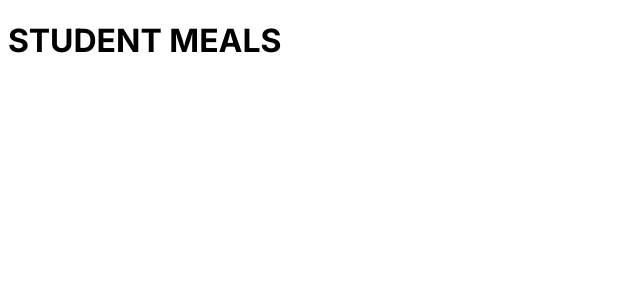
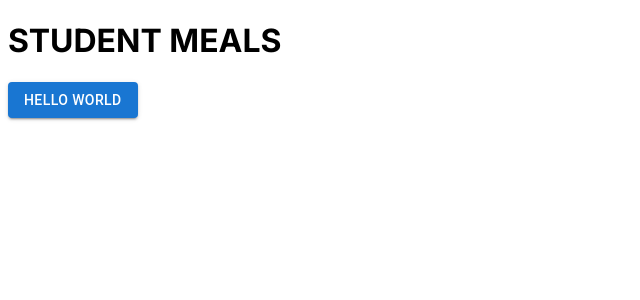
Before and after one commit to tomikurko/student-meals-app, a Next.js app in the folder frontend/: page / in a window 1280 px wide. Shown: the top 300 px of the page, without its empty margins (0-640 px from the left). Built offline with nearby package versions, Linux system fonts and the light colour scheme.

Commit message:
integrated material ui and axios with frontend

```diff
--- a/frontend/package.json
+++ b/frontend/package.json
@@ -9,10 +9,16 @@
     "lint": "next lint"
   },
   "dependencies": {
+    "@emotion/react": "^11.11.1",
+    "@emotion/styled": "^11.11.0",
+    "@fontsource/roboto": "^5.0.8",
+    "@mui/icons-material": "^5.14.12",
+    "@mui/material": "^5.14.12",
     "@types/node": "20.6.0",
     "@types/react": "18.2.21",
     "@types/react-dom": "18.2.7",
     "autoprefixer": "10.4.15",
+    "axios": "^1.5.1",
     "eslint": "8.49.0",
     "eslint-config-next": "13.4.19",
     "next": "13.4.19",
--- a/frontend/src/app/page.tsx
+++ b/frontend/src/app/page.tsx
@@ -1,3 +1,10 @@
+import Button from '@mui/material/Button';
+
 export default function Home() {
-  return <h1>STUDENT MEALS</h1>;
+  return (
+    <>
+        <h1>STUDENT MEALS</h1>
+        <Button variant="contained">Hello world</Button>
+    </>
+  );
 }
```
Also changed, not shown: 1 other file (tests, documents, lock files or other folders).
